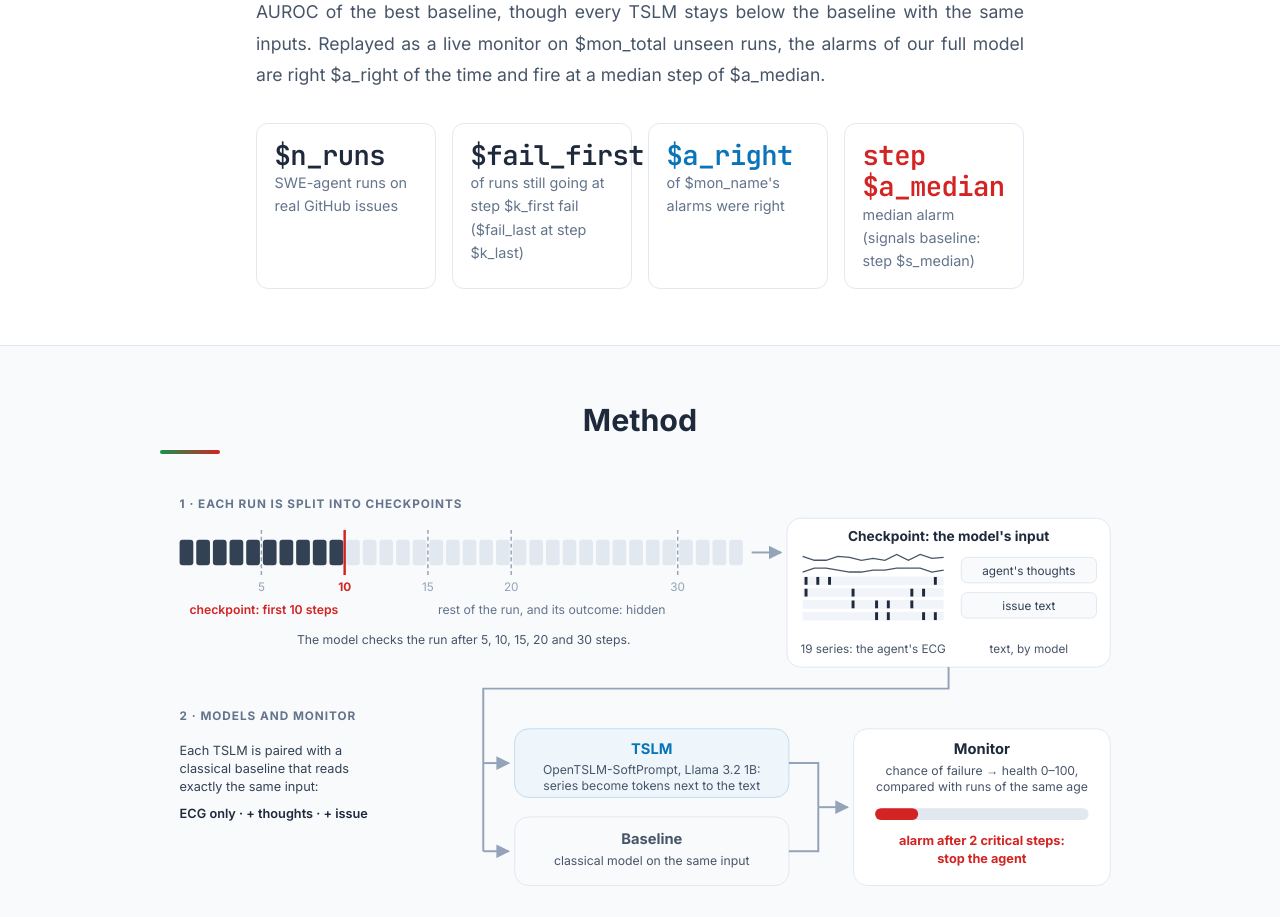
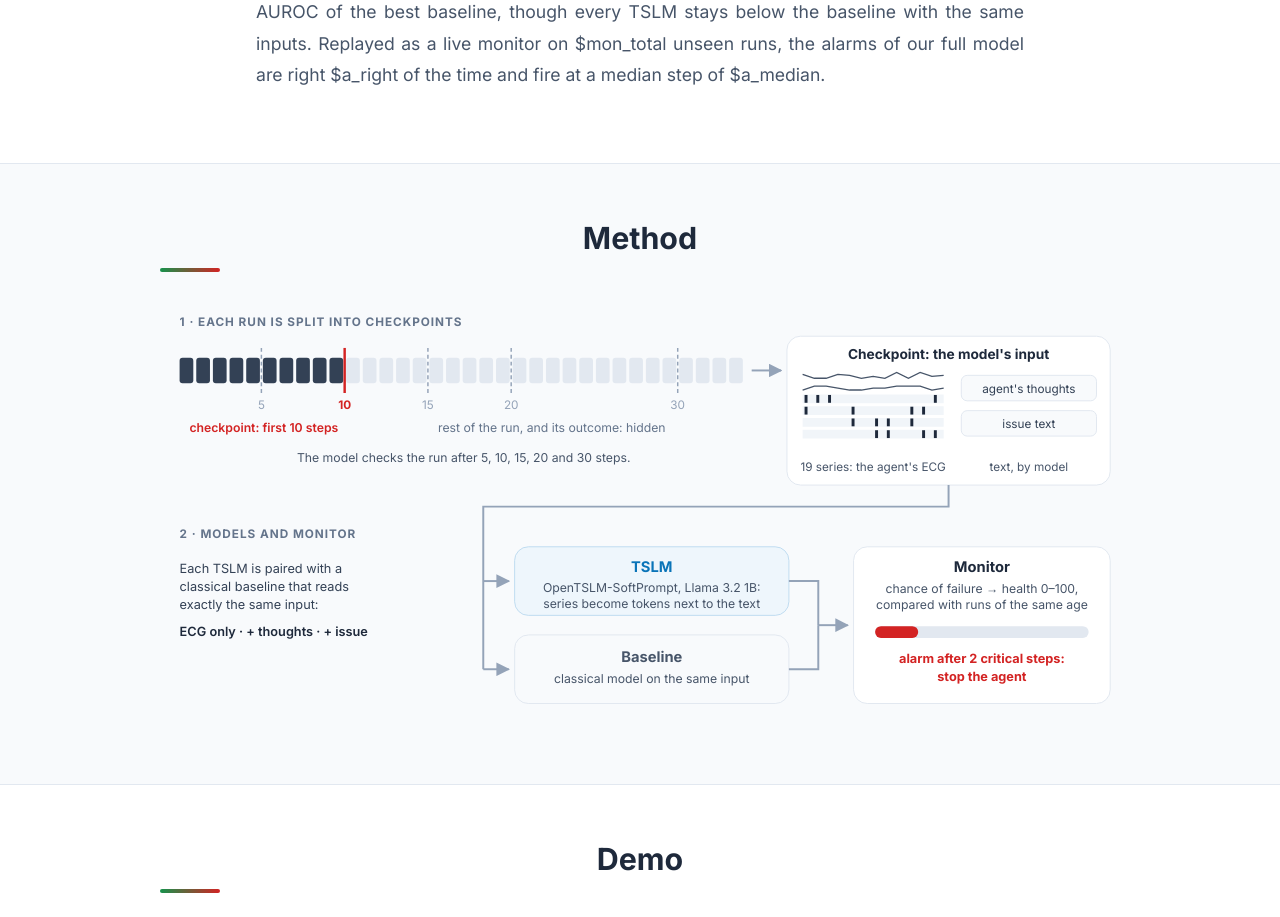
Before and after one commit to etienneRV/agent-ecg, a plain HTML site: page scripts/site_template.html in a window 1280 px wide. Shown: the part 800-1717 px from the top of the page. Drawn offline with Linux system fonts and the light colour scheme; grey boxes are pictures that could not be loaded; files whose address does not match are found by name.

Commit message:
site: remove the duplicate stat boxes under the abstract (#11)
Co-authored-by: Claude Opus 5.5 <noreply@anthropic.com>

```diff
--- a/scripts/site_template.html
+++ b/scripts/site_template.html
@@ -194,12 +194,6 @@ pre.cmd { background: var(--code-bg); border: 1px solid var(--border); border-ra
     <div class="narrow">
       <h2 class="title centered">Abstract</h2>
       <p class="abstract">Coding agents fail on most real GitHub issues, and the verdict usually comes only at the end of a run. We read an agent's run step by step, like an ECG reads a heartbeat, and ask after every step whether the run will resolve its issue. We contribute a TimeNet dataset of $n_ckpt checkpoints from $n_runs SWE-agent runs, where each checkpoint holds the first $k_first to $k_last steps of a run that is still going: 19 per-step series, the agent's thoughts and the issue text. We fine-tune three time-series language models (TSLMs), language models that read time series alongside text, built with OpenTSLM on Llama 3.2 1B. Each reads different inputs and is compared with a classical baseline that reads exactly the same inputs, on $test_runs runs from $test_repos repositories never seen in training. The behaviour signal grows over the run, and the best TSLM comes within $gap_lo&ndash;$gap_hi AUROC of the best baseline, though every TSLM stays below the baseline with the same inputs. Replayed as a live monitor on $mon_total unseen runs, the alarms of our full model are right $a_right of the time and fire at a median step of $a_median.</p>
-      <div class="stats">
-        <div class="stat"><b>$n_runs</b><span>SWE-agent runs on real GitHub issues</span></div>
-        <div class="stat"><b>$fail_first</b><span>of runs still going at step $k_first fail ($fail_last at step $k_last)</span></div>
-        <div class="stat tslm"><b>$a_right</b><span>of $mon_name's alarms were right</span></div>
-        <div class="stat alarm"><b>step $a_median</b><span>median alarm (signals baseline: step $s_median)</span></div>
-      </div>
     </div>
   </section>
 
```
Also changed, not shown: site/index.html (+0 -6 lines).
